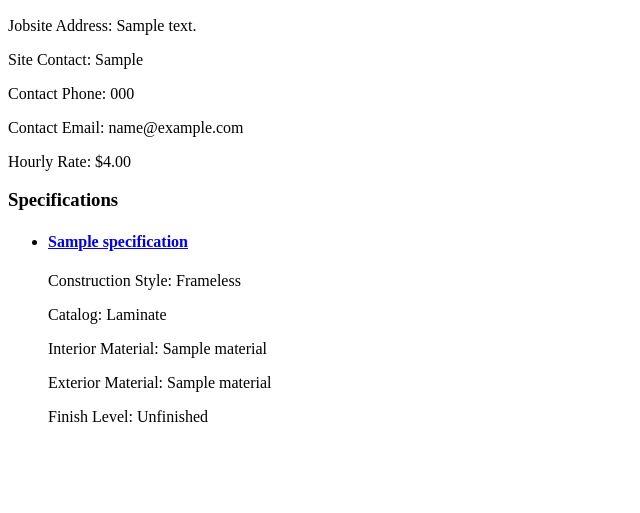
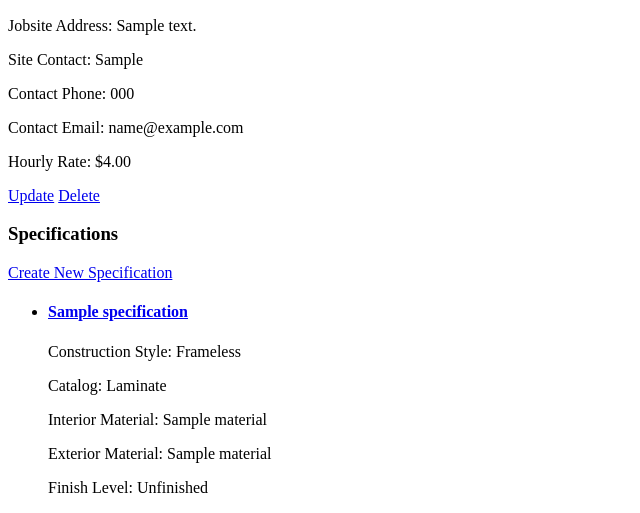
Before and after one commit to propose-software/propose, a Django app: page /project/1 in a window 1280 px wide. Shown: the part 340-853 px from the top of the page, without its empty margins (0-640 px from the left). Before the commit the page ends 762 px from the top, so only its background shows below. Run offline with Django 3.2, Linux system fonts and the light colour scheme; a user stored in the database is signed in; tables that the repository leaves empty hold one stand-in row (values such as "Sample post").

Commit message:
finished adding buttons

```diff
--- a/cabinets_app/templates/account/account_detail.html
+++ b/cabinets_app/templates/account/account_detail.html
@@ -17,9 +17,7 @@
 
     <ul>
       {% for project in projects %}
-      <li><a href="{% url 'project_detail' proj_id=project.id %}">{{project.name}}</a> |
-        <a href="{% url 'project_update' proj_id=project.id %}">Update</a> |
-        <a href="{% url 'project_delete' proj_id=project.id %}">Delete</a></li>
+      <li><a href="{% url 'project_detail' proj_id=project.id %}">{{project.name}}</a></li>
         {% endfor %}
       </ul>
 
--- a/cabinets_app/templates/project/project_detail.html
+++ b/cabinets_app/templates/project/project_detail.html
@@ -10,10 +10,13 @@
   <p><span>Contact Phone:</span> {{ project.contact_phone }}</p>
   <p><span>Contact Email:</span> {{ project.contact_email }}</p>
   <p><span>Hourly Rate:</span> ${{ project.hourly_rate }}</p>
+  <a href="{% url 'project_update' proj_id=project.id %}">Update</a>
+  <a href="{% url 'project_delete' proj_id=project.id %}">Delete</a>
 </section>
 
 <section class="spec_block">
   <h3>Specifications</h3>
+  <p><a href="{% url 'spec_create' %}">Create New Specification</a></p>
   <ul>
     {% for spec in specs %}
       <li>
@@ -23,6 +26,7 @@
         <p><span>Interior Material:</span> {{spec.interior_material}}</p>
         <p><span>Exterior Material:</span> {{spec.exterior_material}}</p>
         <p><span>Finish Level:</span> {{spec.finish_level}}</p>
+
       </li>
     {% endfor %}
   </ul>
--- a/cabinets_app/templates/specifications/spec_detail.html
+++ b/cabinets_app/templates/specifications/spec_detail.html
@@ -11,6 +11,8 @@
   <p>Interior Material: {{ spec.interior_material }}</p>
   <p>Exterior Material: {{ spec.exterior_material }}</p>
   <p>Finish Level: {{ spec.finish_level }}</p>
+  <a href="{% url 'spec_update' spec_id=spec.id %}">Update</a> |
+  <a href="{% url 'spec_delete' spec_id=spec.id %}">Delete</a>
 
 </div>
 {% endblock content %}
--- a/cabinets_app/views.py
+++ b/cabinets_app/views.py
@@ -224,7 +224,7 @@ def cabinet_delete(req, proj_id=None, cab_id=None):
 
 
 @login_required
-def spec_create(req):
+def spec_create(req, proj_id=None):
     if req.method == 'POST':
         form = SpecForm(req.POST)
         if form.is_valid():
```
